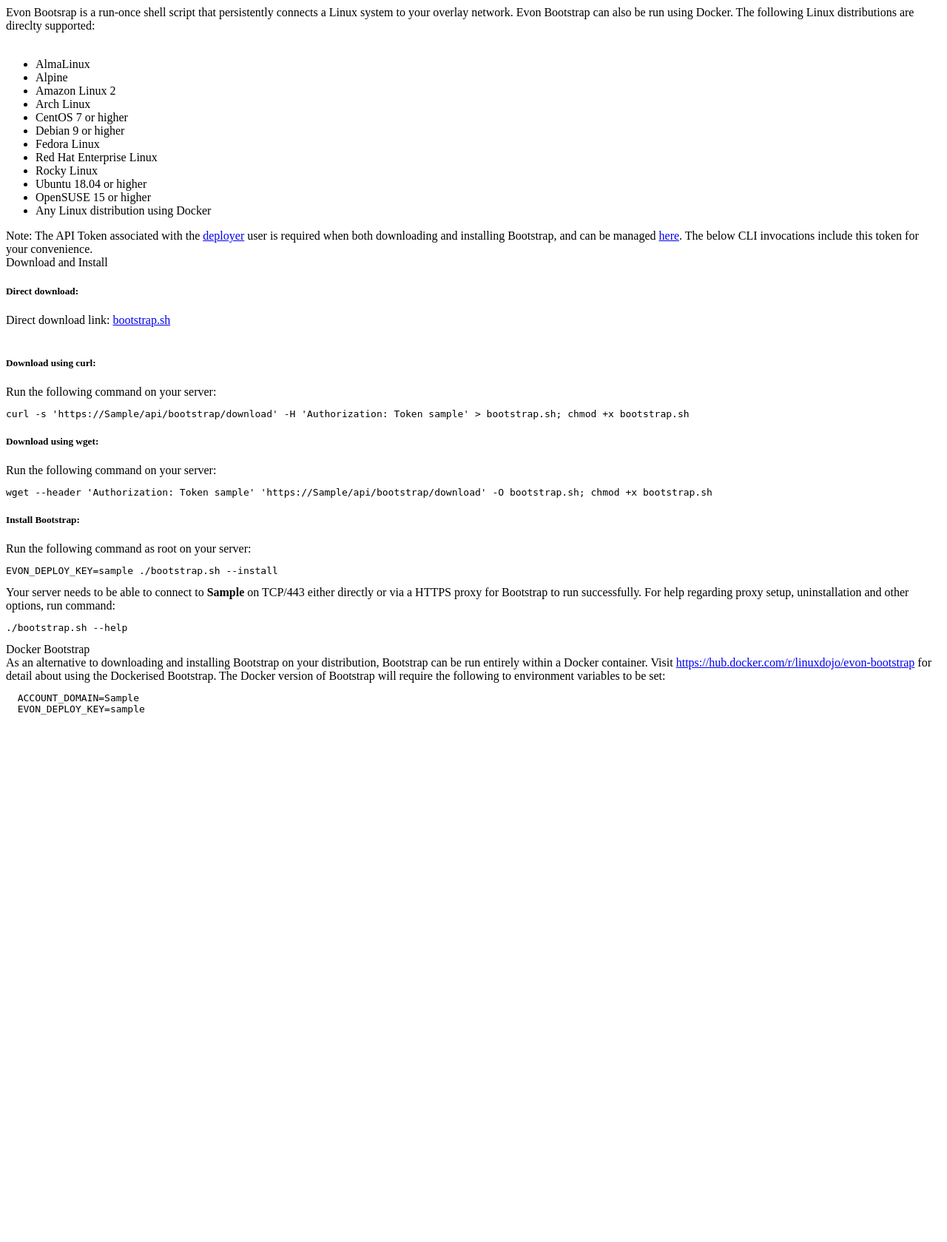
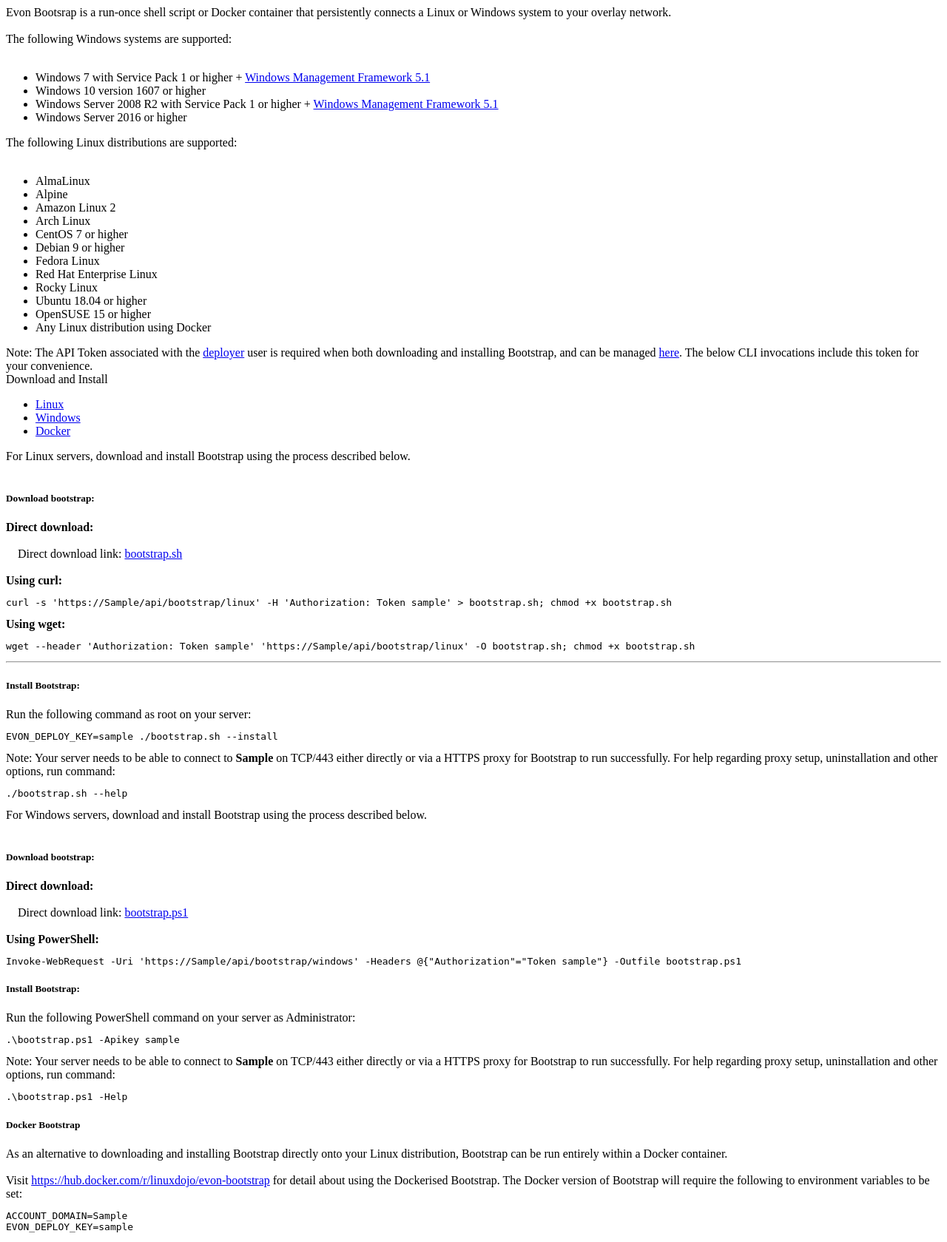
Before and after one commit to linuxdojo/evon-hub, a Django app: template hub/templates/hub/bootstrap.html in a window 1280 px wide. Shown: the whole page at 74% size. Before the commit the page ends 966 px from the top, so only its background shows below. Run offline with Django 4.2, Linux system fonts and the light colour scheme; tables that the repository leaves empty hold one stand-in row (values such as "Sample post"); the template is opened without the code that fills it: values that come from a table or form of the project are taken from there, most other values are stand-ins (such as "Sample title", 1, 10 or a date in 2020); some libraries are stand-ins or nearby versions.

Commit message:
update bootstrap download api endpoints, update bootstrap view with windows instructions

```diff
--- a/hub/templates/hub/bootstrap.html
+++ b/hub/templates/hub/bootstrap.html
@@ -2,8 +2,18 @@
   <div class="card card-primary card-outline">
     <div class="card-body">
       <div id="content-main" class="col-12">
-        Evon Bootsrap is a run-once shell script that persistently connects a Linux system to your overlay network. Evon Bootstrap can also be run using Docker. The following Linux distributions are direclty supported:
+        Evon Bootsrap is a run-once shell script or Docker container that persistently connects a Linux or Windows system to your overlay network.
         <br />
+        <br />
+        The following Windows systems are supported:<br />
+        <br />
+        <ul>
+          <li>Windows 7 with Service Pack 1 or higher + <a href="https://aka.ms/wmf5download" target="_blank">Windows Management Framework 5.1</a></li>
+          <li>Windows 10 version 1607 or higher</li>
+          <li>Windows Server 2008 R2 with Service Pack 1 or higher + <a href="https://aka.ms/wmf5download" target="_blank">Windows Management Framework 5.1</a></li>
+          <li>Windows Server 2016 or higher</li>
+        </ul>
+        The following Linux distributions are supported:<br />
         <br />
         <ul>
           <li>AlmaLinux</li>
@@ -22,36 +32,83 @@
       Note: The API Token associated with the <a href="/auth/user/{{ deployer_uid }}/change/">deployer</a> user is required when both downloading and installing Bootstrap, and can be managed <a href="/authtoken/tokenproxy/">here</a>. The below CLI invocations include this token for your convenience.
       </div>
     </div>
-
     <div class="card-header">
       Download and Install
     </div>
+    <ul class="nav nav-tabs" role="tablist" id="jazzy-tabs">
+      <li class="nav-item">
+        <a class="nav-link active" data-toggle="pill" role="tab" aria-controls="linux-tab" aria-selected="true" href="#linux-tab">
+          Linux
+        </a>
+      </li>
+      <li class="nav-item">
+        <a class="nav-link" data-toggle="pill" role="tab" aria-controls="windows-tab" aria-selected="false" href="#windows-tab">
+          Windows
+        </a>
+      </li>
+      <li class="nav-item">
+        <a class="nav-link" data-toggle="pill" role="tab" aria-controls="docker-tab" aria-selected="false" href="#docker-tab">
+          Docker
+        </a>
+      </li>
+    </ul>
 
-    <div class="card-body">
-      <div id="content-main" class="col-12">
-        <h5>Direct download:</h5>
-        <span>Direct download link: <a href="/api/bootstrap/download">bootstrap.sh</a></span>
+    <div class="tab-content">
+      <div id="linux-tab" class="tab-pane fade active show" role="tabpanel" aria-labelledby="linux-tab">
+        <div class="card ">
+          <div class="p-5">
+            For Linux servers, download and install Bootstrap using the process described below.<br />
+            <br />
+            <h5>Download bootstrap:</h5>
+            <strong>Direct download:</strong><br />
+            <br />
+            <span>&nbsp; &nbsp; Direct download link: <a href="/api/bootstrap/linux">bootstrap.sh</a></span>
             <br />
             <br />
-        <h5>Download using curl:</h5>
-        Run the following command on your server:
-        <pre>curl -s 'https://{{ account_domain }}/api/bootstrap/download' -H 'Authorization: Token {{ deploy_token }}' > bootstrap.sh; chmod +x bootstrap.sh</pre>
-        <h5>Download using wget:</h5>
-        Run the following command on your server:
-        <pre>wget --header 'Authorization: Token {{ deploy_token }}' 'https://{{ account_domain }}/api/bootstrap/download' -O bootstrap.sh; chmod +x bootstrap.sh</pre>
+            <strong>Using curl:</strong><br />
+            <pre>curl -s 'https://{{ account_domain }}/api/bootstrap/linux' -H 'Authorization: Token {{ deploy_token }}' > bootstrap.sh; chmod +x bootstrap.sh</pre>
+            <strong>Using wget:</strong><br />
+            <pre>wget --header 'Authorization: Token {{ deploy_token }}' 'https://{{ account_domain }}/api/bootstrap/linux' -O bootstrap.sh; chmod +x bootstrap.sh</pre>
+            <hr>
             <h5>Install Bootstrap:</h5>
             Run the following command as root on your server:
             <pre>EVON_DEPLOY_KEY={{ deploy_token }} ./bootstrap.sh --install</pre>
-        Your server needs to be able to connect to <strong>{{ account_domain }}</strong> on TCP/443 either directly or via a HTTPS proxy for Bootstrap to run successfully. For help regarding proxy setup, uninstallation and other options, run command:
+            Note: Your server needs to be able to connect to <strong>{{ account_domain }}</strong> on TCP/443 either directly or via a HTTPS proxy for Bootstrap to run successfully. For help regarding proxy setup, uninstallation and other options, run command:
             <pre>./bootstrap.sh --help</pre>
           </div>
         </div>
-    <div class="card-header">
-      Docker Bootstrap
       </div>
-    <div class="card-body">
-      <div id="content-main" class="col-12">
-        As an alternative to downloading and installing Bootstrap on your distribution, Bootstrap can be run entirely within a Docker container. Visit <a href="https://hub.docker.com/r/linuxdojo/evon-bootstrap" target="_blank">https://hub.docker.com/r/linuxdojo/evon-bootstrap</a> for detail about using the Dockerised Bootstrap. The Docker version of Bootstrap will require the following to environment variables to be set:
+
+      <div id="windows-tab" class="tab-pane fade" role="tabpanel" aria-labelledby="windows-tab">
+        <div class="card ">
+          <div class="p-5">
+            For Windows servers, download and install Bootstrap using the process described below.<br />
+            <br />
+            <h5>Download bootstrap:</h5>
+            <strong>Direct download:</strong><br />
+            <br />
+            <span>&nbsp; &nbsp; Direct download link: <a href="/api/bootstrap/windows">bootstrap.ps1</a></span>
+            <br />
+            <br />
+            <strong>Using PowerShell:</strong><br />
+            <pre>Invoke-WebRequest -Uri 'https://{{ account_domain }}/api/bootstrap/windows' -Headers @{"Authorization"="Token {{ deploy_token }}"} -Outfile bootstrap.ps1</pre>
+            <h5>Install Bootstrap:</h5>
+            Run the following PowerShell command on your server as Administrator:
+            <pre>.\bootstrap.ps1 -Apikey {{ deploy_token }}</pre>
+            Note: Your server needs to be able to connect to <strong>{{ account_domain }}</strong> on TCP/443 either directly or via a HTTPS proxy for Bootstrap to run successfully. For help regarding proxy setup, uninstallation and other options, run command:
+            <pre>.\bootstrap.ps1 -Help</pre>
+          </div>
+        </div>
+      </div>
+
+      <div id="docker-tab" class="tab-pane fade" role="tabpanel" aria-labelledby="docker-tab">
+        <div class="card ">
+          <div class="p-5">
+
+            <h5>Docker Bootstrap</h5>
+            As an alternative to downloading and installing Bootstrap directly onto your Linux distribution, Bootstrap can be run entirely within a Docker container.<br />
+            <br />
+            Visit <a href="https://hub.docker.com/r/linuxdojo/evon-bootstrap" target="_blank">https://hub.docker.com/r/linuxdojo/evon-bootstrap</a> for detail about using the Dockerised Bootstrap. The Docker version of Bootstrap will require the following to environment variables to be set:
             <pre>
 ACCOUNT_DOMAIN={{ account_domain }}
 EVON_DEPLOY_KEY={{ deploy_token }}
@@ -60,3 +117,5 @@
         </div>
       </div>
     </div>
+  </div>
+</div>
```
Also changed, not shown: hub/views.py (+24 -3 lines), 2 other files. Lines whose indentation alone changed are shown as unchanged.
